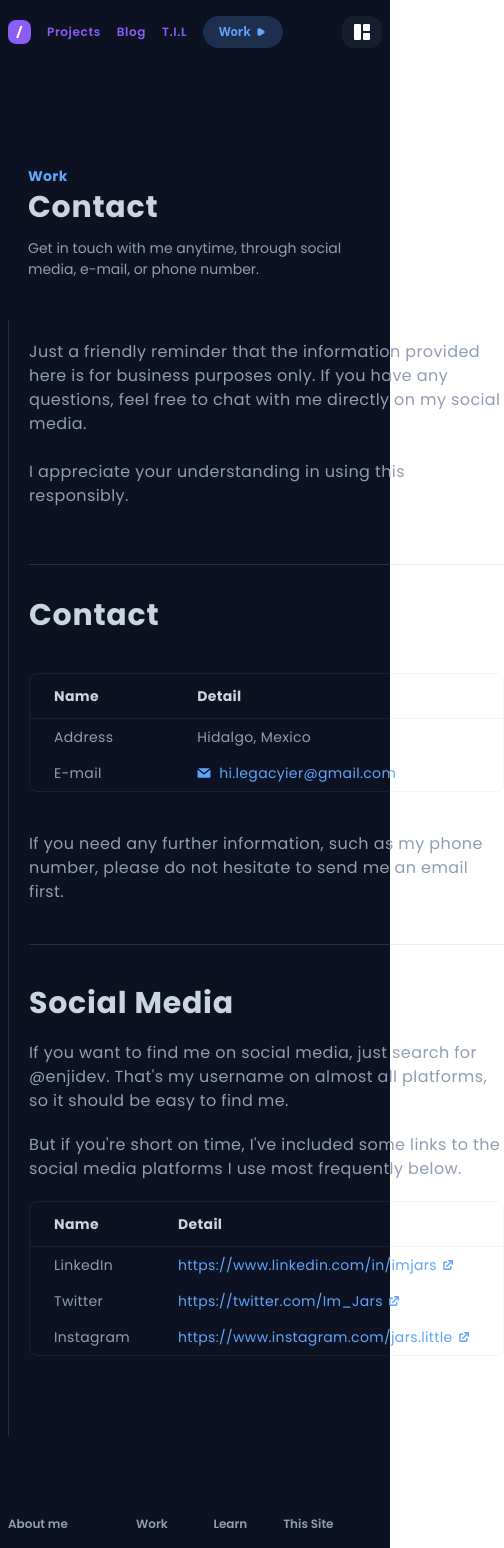
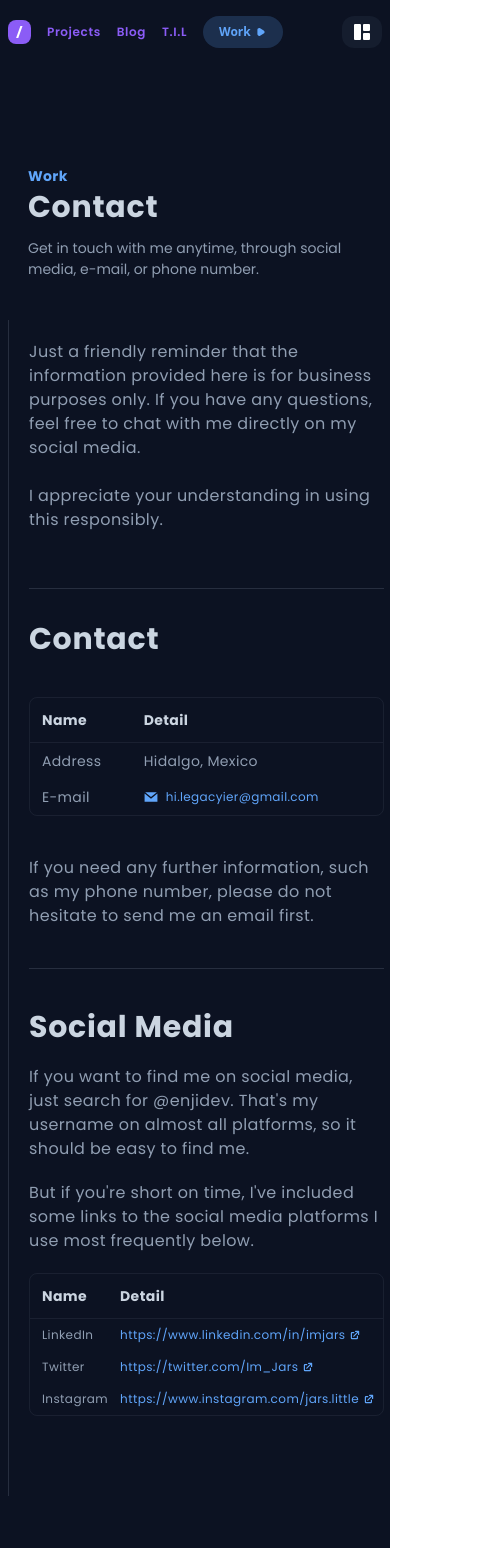
Before and after one commit to ImJars/Development-full-coding, a React (Vite) app: page /contact in a window 390 px wide. Shown: the top 1548 px of the page, 504 px wide, since content can reach past the window. Built offline with nearby package versions, Linux system fonts and the light colour scheme.

Commit message:
Update contact-tables

```diff
--- a/src/components/contact/tableContact.jsx
+++ b/src/components/contact/tableContact.jsx
@@ -8,30 +8,30 @@ function TableContact() {
         <table className="w-full">
           <thead className=" text-text-white-gray text-sm font-bold tracking-wide">
             <tr className="border-b border-text-general border-opacity-10">
-              <th scope="col" className="px-6 py-3 text-start">
+              <th scope="col" className="px-3 sm:px-6 py-3 text-start">
                 Name
               </th>
-              <th scope="col" className="px-6 py-3 text-start">
+              <th scope="col" className="px-0 sm:px-6 py-3 text-start">
                 Detail
               </th>
             </tr>
           </thead>
           <tbody className="text-text-general text-sm tracking-wide font-normal">
             <tr>
-              <td className="px-6 py-2">Address</td>
-              <td className="px-6 py-2 flex items-center">
+              <td className="px-3 sm:px-6 py-2">Address</td>
+              <td className="px-0 sm:px-6 py-2 flex items-center">
                 Hidalgo, Mexico
               </td>
             </tr>
             <tr>
-              <td className="px-6 py-2">E-mail</td>
-              <td className="px-6 py-2">
+              <td className="px-3 sm:px-6 py-2">E-mail</td>
+              <td className="px-0 sm:px-6 py-2">
                 <a
                     href="#"
                     className="flex items-center text-text-blue"
                 >
                     <GrMail className="inline-block mr-2" />
-                    <span className="inline-block">
+                    <span className="inline-block text-xs sm:text-sm">
                         hi.legacyier@gmail.com
                     </span>
                 </a>
--- a/src/components/contact/tableSocialMedia.jsx
+++ b/src/components/contact/tableSocialMedia.jsx
@@ -4,25 +4,25 @@ import { HiExternalLink } from "react-icons/hi";
 function TableSocialMedia() {
   return (
     <>
-      <div className="relative overflow-x-auto rounded-lg border border-text-general border-opacity-10 my-10">
+      <div className="relative overflow-x-auto rounded-lg border border-text-general border-opacity-10 my-10 font-poppins">
         <table className="w-full">
-          <thead className=" text-text-white-gray text-sm font-bold tracking-wide">
+          <thead className=" text-text-white-gray text-sm font-bold">
             <tr className="border-b border-text-general border-opacity-10">
-              <th scope="col" className="px-6 py-3 text-start">
+              <th scope="col" className="px-3 sm:px-6 text-start">
                 Name
               </th>
-              <th scope="col" className="px-6 py-3 text-start">
+              <th scope="col" className="px-0 sm:px-6 py-3 text-start">
                 Detail
               </th>
             </tr>
           </thead>
-          <tbody className="text-text-general text-sm tracking-wide font-normal">
+          <tbody className="text-text-general text-sm font-normal">
             <tr>
-              <td className="px-6 py-2">LinkedIn</td>
-              <td className="px-6 py-2">
+              <td className="px-3 sm:px-6 py-2 text-xs sm:text-sm">LinkedIn</td>
+              <td className="px-0 sm:px-6 py-2">
                 <a
                     href="https://www.linkedin.com/in/imjars"
-                    className="flex items-center text-text-blue"
+                    className="flex items-center text-text-blue text-xs sm:text-sm"
                     target={"_blank"}
                     rel="noreferrer"
                 >
@@ -33,11 +33,11 @@ function TableSocialMedia() {
               </td>
             </tr>
             <tr>
-              <td className="px-6 py-2">Twitter</td>
-              <td className="px-6 py-2">
+              <td className="px-3 sm:px-6 py-2 text-xs sm:text-sm">Twitter</td>
+              <td className="px-0 sm:px-6 py-2">
                 <a
                     href="https://twitter.com/Im_Jars"
-                    className="flex items-center text-text-blue"
+                    className="flex items-center text-text-blue text-xs sm:text-sm"
                     target={"_blank"}
                     rel="noreferrer"
                 >
@@ -48,11 +48,11 @@ function TableSocialMedia() {
               </td>
             </tr>
             <tr>
-              <td className="px-6 py-2">Instagram</td>
-              <td className="px-6 py-2">
+              <td className="px-3 sm:px-6 py-2 text-xs sm:text-sm">Instagram</td>
+              <td className="px-0 sm:px-6 py-2">
                 <a
                     href="https://www.instagram.com/jars.little"
-                    className="flex items-center text-text-blue"
+                    className="flex items-center text-text-blue text-xs sm:text-sm"
                     target={"_blank"}
                     rel="noreferrer"
                 >
```
